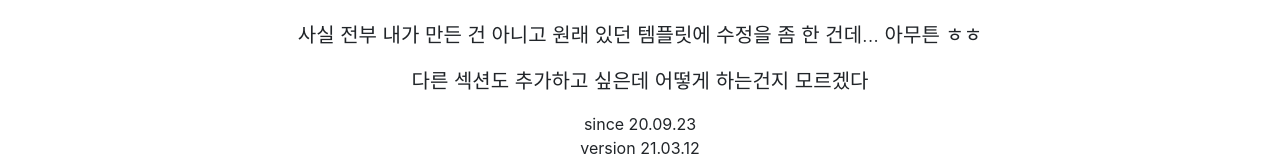
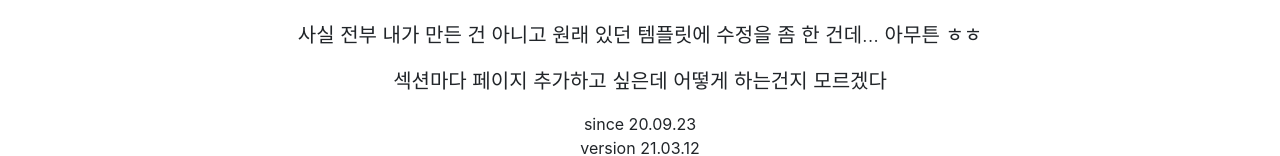
Before and after one commit to jbin08/jbin08.github.io, a website: page index.html in a window 1280 px wide. Shown: the part 162-318 px from the top of the page. Drawn offline with Linux system fonts and the light colour scheme.

Commit message:
Update index.html

```diff
--- a/index.html
+++ b/index.html
@@ -52,7 +52,7 @@
         <h1 class="mt-4">안녕ㅎㅎ</h1>
         <p class="lead">할건 많은데 심심해서 한번 만들어봤어</p>
         <p class="lead">사실 전부 내가 만든 건 아니고 원래 있던 템플릿에 수정을 좀 한 건데... 아무튼 ㅎㅎ</p>
-        <p class="lead">다른 섹션도 추가하고 싶은데 어떻게 하는건지 모르겠다</p>
+        <p class="lead">섹션마다 페이지 추가하고 싶은데 어떻게 하는건지 모르겠다</p>
         <ul class="list-unstyled">
           <li>since 20.09.23</li>
           <li>version 21.03.12</li>
```
